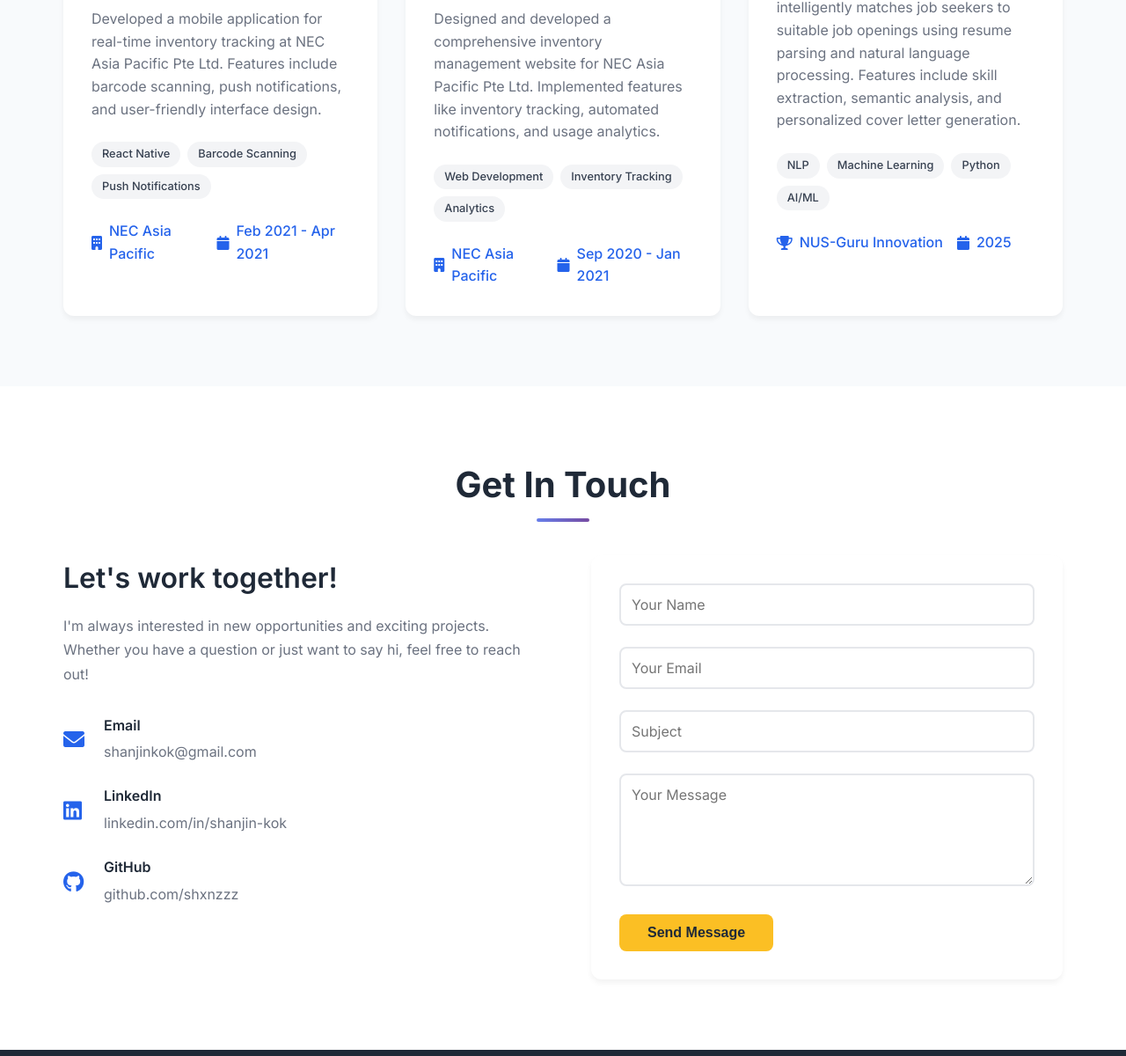
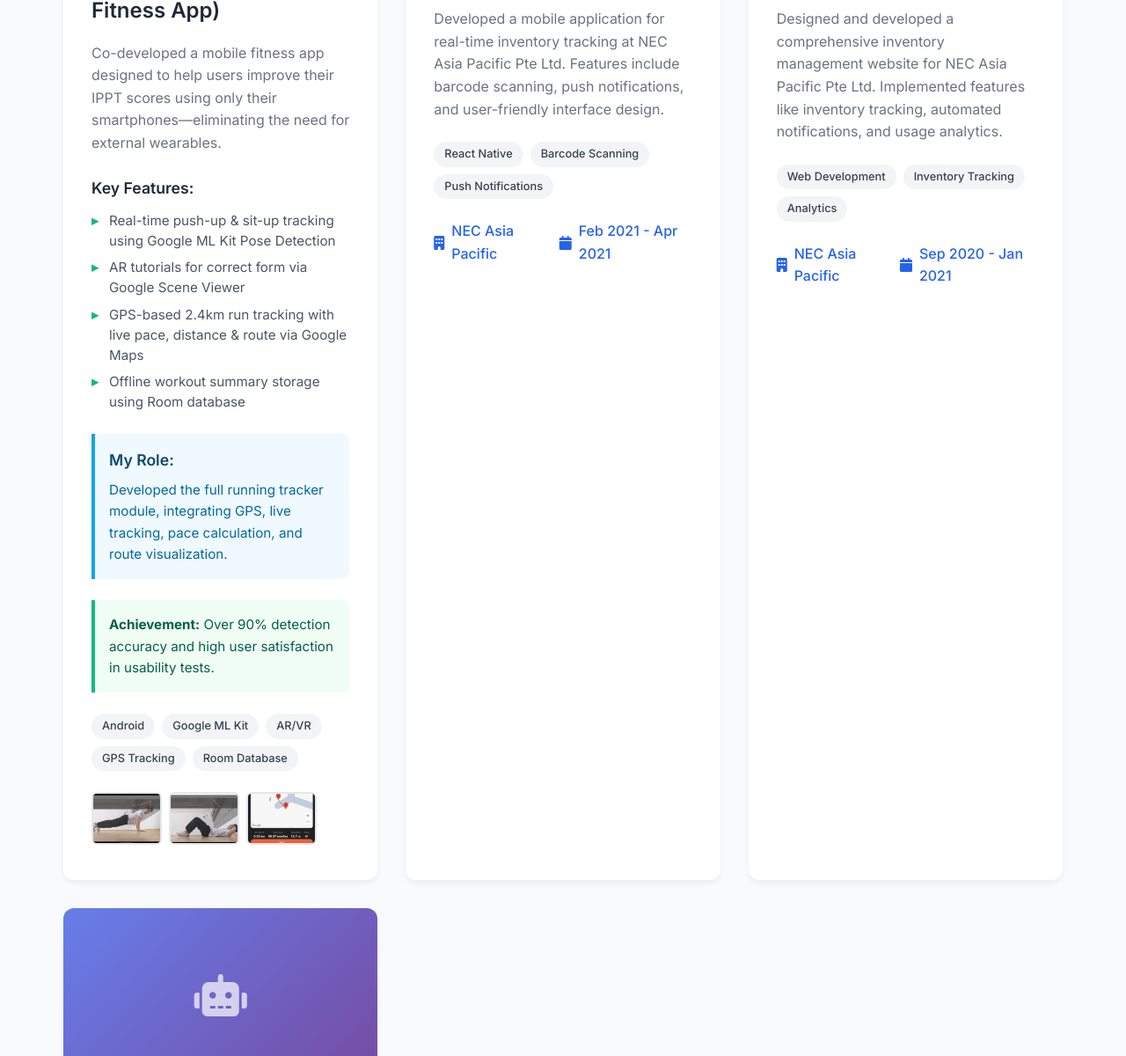
Before and after one commit to shxnzzz/Shanjin-Portfolio-Website, a plain HTML site: page index.html in a window 1280 px wide. Shown: the part 5517-6717 px from the top of the page at 88% size. Drawn offline with Linux system fonts and the light colour scheme.

Commit message:
added ippt app project

```diff
--- a/index.html
+++ b/index.html
@@ -83,6 +83,19 @@
      .project-tech span { background: #f3f4f6; color: #374151; padding: 0.25rem 0.75rem; border-radius: 15px; font-size: 0.8rem; font-weight: 500; }
      .project-links { display: flex; gap: 1rem; }
      .project-link { color: #2563eb; text-decoration: none; font-weight: 500; display: flex; align-items: center; gap: 0.5rem; }
+     .project-img { width: 100%; height: 200px; object-fit: cover; border-radius: 8px 8px 0 0; }
+     .project-features { margin: 1.5rem 0; }
+     .project-features h4 { font-size: 1.1rem; font-weight: 600; color: #1f2937; margin-bottom: 0.75rem; }
+     .project-features ul { list-style: none; padding: 0; margin: 0; }
+     .project-features li { position: relative; padding-left: 1.25rem; margin-bottom: 0.5rem; color: #4b5563; font-size: 0.95rem; }
+     .project-features li::before { content: '▸'; position: absolute; left: 0; color: #10b981; font-weight: bold; }
+     .project-role { margin: 1.5rem 0; padding: 1rem; background: #f0f9ff; border-left: 4px solid #0ea5e9; border-radius: 0 8px 8px 0; }
+     .project-role h4 { font-size: 1.1rem; font-weight: 600; color: #0c4a6e; margin-bottom: 0.5rem; }
+     .project-role p { color: #0369a1; margin: 0; font-size: 0.95rem; }
+     .project-achievement { margin: 1.5rem 0; padding: 1rem; background: #f0fdf4; border-left: 4px solid #10b981; border-radius: 0 8px 8px 0; }
+     .project-achievement p { color: #065f46; margin: 0; font-size: 0.95rem; }
+     .project-gallery { display: flex; gap: 0.5rem; margin-top: 1rem; overflow-x: auto; padding-bottom: 0.5rem; }
+     .gallery-img { width: 80px; height: 60px; object-fit: cover; border-radius: 6px; border: 2px solid #e5e7eb; flex-shrink: 0; }
 
      /* Contact Section Fallback */
      .contact-content { display: grid; grid-template-columns: 1fr 1fr; gap: 4rem; align-items: start; }
@@ -112,6 +125,8 @@
        .education-item::before { left: -10px; }
        .contact-content { grid-template-columns: 1fr; gap: 2rem; }
        .projects-grid { grid-template-columns: 1fr; }
+       .project-gallery { gap: 0.25rem; }
+       .gallery-img { width: 60px; height: 45px; }
        .skills-grid { grid-template-columns: 1fr; }
        .footer-content { flex-direction: column; text-align: center; }
      }
@@ -446,6 +461,47 @@
       <div class="projects-grid">
         <div class="project-card">
           <div class="project-image">
+            <img src="ippt-home.jpg" alt="IPPT Fitness App Home Screen" class="project-img" onerror="this.style.display='none'; this.nextElementSibling.style.display='flex';">
+            <div class="project-placeholder" style="display: none;">
+              <i class="fas fa-dumbbell"></i>
+            </div>
+          </div>
+          <div class="project-content">
+            <h3>Interactive Physical Proficiency Trainer (IPPT Fitness App)</h3>
+            <p>Co-developed a mobile fitness app designed to help users improve their IPPT scores using only their smartphones—eliminating the need for external wearables.</p>
+            <div class="project-features">
+              <h4>Key Features:</h4>
+              <ul>
+                <li>Real-time push-up & sit-up tracking using Google ML Kit Pose Detection</li>
+                <li>AR tutorials for correct form via Google Scene Viewer</li>
+                <li>GPS-based 2.4km run tracking with live pace, distance & route via Google Maps</li>
+                <li>Offline workout summary storage using Room database</li>
+              </ul>
+            </div>
+            <div class="project-role">
+              <h4>My Role:</h4>
+              <p>Developed the full running tracker module, integrating GPS, live tracking, pace calculation, and route visualization.</p>
+            </div>
+            <div class="project-achievement">
+              <p><strong>Achievement:</strong> Over 90% detection accuracy and high user satisfaction in usability tests.</p>
+            </div>
+            <div class="project-tech">
+              <span>Android</span>
+              <span>Google ML Kit</span>
+              <span>AR/VR</span>
+              <span>GPS Tracking</span>
+              <span>Room Database</span>
+            </div>
+            <div class="project-gallery">
+              <img src="ippt-pushup.jpg" alt="Push-up Tracking" class="gallery-img" onerror="this.style.display='none';">
+              <img src="ippt-situp.jpg" alt="Sit-up Tracking" class="gallery-img" onerror="this.style.display='none';">
+              <img src="ippt-run.jpg" alt="Run Summary" class="gallery-img" onerror="this.style.display='none';">
+            </div>
+          </div>
+        </div>
+
+        <div class="project-card">
+          <div class="project-image">
             <div class="project-placeholder">
               <i class="fas fa-mobile-alt"></i>
             </div>
--- a/style.css
+++ b/style.css
@@ -625,6 +625,118 @@ section {
   color: #1d4ed8;
 }
 
+/* Project Image Styling */
+.project-img {
+  width: 100%;
+  height: 200px;
+  object-fit: cover;
+  border-radius: 8px 8px 0 0;
+  transition: transform 0.3s ease;
+}
+
+.project-img:hover {
+  transform: scale(1.05);
+}
+
+/* Project Features Styling */
+.project-features {
+  margin: 1.5rem 0;
+}
+
+.project-features h4 {
+  font-size: 1.1rem;
+  font-weight: 600;
+  color: #1f2937;
+  margin-bottom: 0.75rem;
+}
+
+.project-features ul {
+  list-style: none;
+  padding: 0;
+  margin: 0;
+}
+
+.project-features li {
+  position: relative;
+  padding-left: 1.25rem;
+  margin-bottom: 0.5rem;
+  color: #4b5563;
+  font-size: 0.95rem;
+  line-height: 1.5;
+}
+
+.project-features li::before {
+  content: '▸';
+  position: absolute;
+  left: 0;
+  color: #10b981;
+  font-weight: bold;
+}
+
+/* Project Role Styling */
+.project-role {
+  margin: 1.5rem 0;
+  padding: 1rem;
+  background: #f0f9ff;
+  border-left: 4px solid #0ea5e9;
+  border-radius: 0 8px 8px 0;
+}
+
+.project-role h4 {
+  font-size: 1.1rem;
+  font-weight: 600;
+  color: #0c4a6e;
+  margin-bottom: 0.5rem;
+}
+
+.project-role p {
+  color: #0369a1;
+  margin: 0;
+  font-size: 0.95rem;
+  line-height: 1.5;
+}
+
+/* Project Achievement Styling */
+.project-achievement {
+  margin: 1.5rem 0;
+  padding: 1rem;
+  background: #f0fdf4;
+  border-left: 4px solid #10b981;
+  border-radius: 0 8px 8px 0;
+}
+
+.project-achievement p {
+  color: #065f46;
+  margin: 0;
+  font-size: 0.95rem;
+  line-height: 1.5;
+}
+
+/* Project Gallery Styling */
+.project-gallery {
+  display: flex;
+  gap: 0.5rem;
+  margin-top: 1rem;
+  overflow-x: auto;
+  padding-bottom: 0.5rem;
+}
+
+.gallery-img {
+  width: 80px;
+  height: 60px;
+  object-fit: cover;
+  border-radius: 6px;
+  border: 2px solid #e5e7eb;
+  transition: all 0.3s ease;
+  flex-shrink: 0;
+}
+
+.gallery-img:hover {
+  transform: scale(1.1);
+  border-color: #10b981;
+  box-shadow: 0 4px 8px rgba(0, 0, 0, 0.1);
+}
+
 /* Contact Section */
 .contact-content {
   display: grid;
@@ -788,6 +900,15 @@ section {
     grid-template-columns: 1fr;
   }
 
+  .project-gallery {
+    gap: 0.25rem;
+  }
+
+  .gallery-img {
+    width: 60px;
+    height: 45px;
+  }
+
   .skills-grid {
     grid-template-columns: 1fr;
   }
```
Also changed, not shown: ippt-home.jpg (added), ippt-pushup.jpg (added), ippt-run.jpg (added), ippt-situp.jpg (added).
